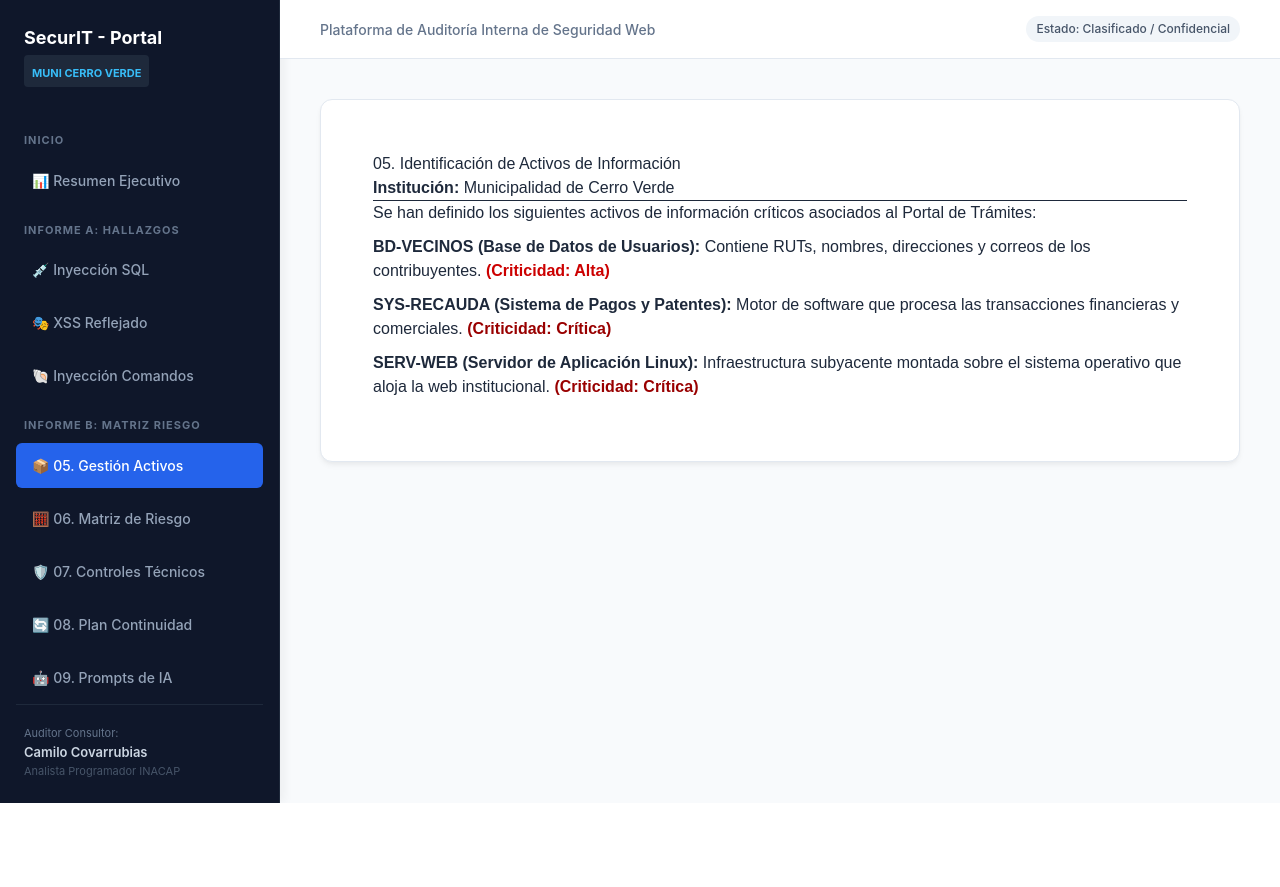
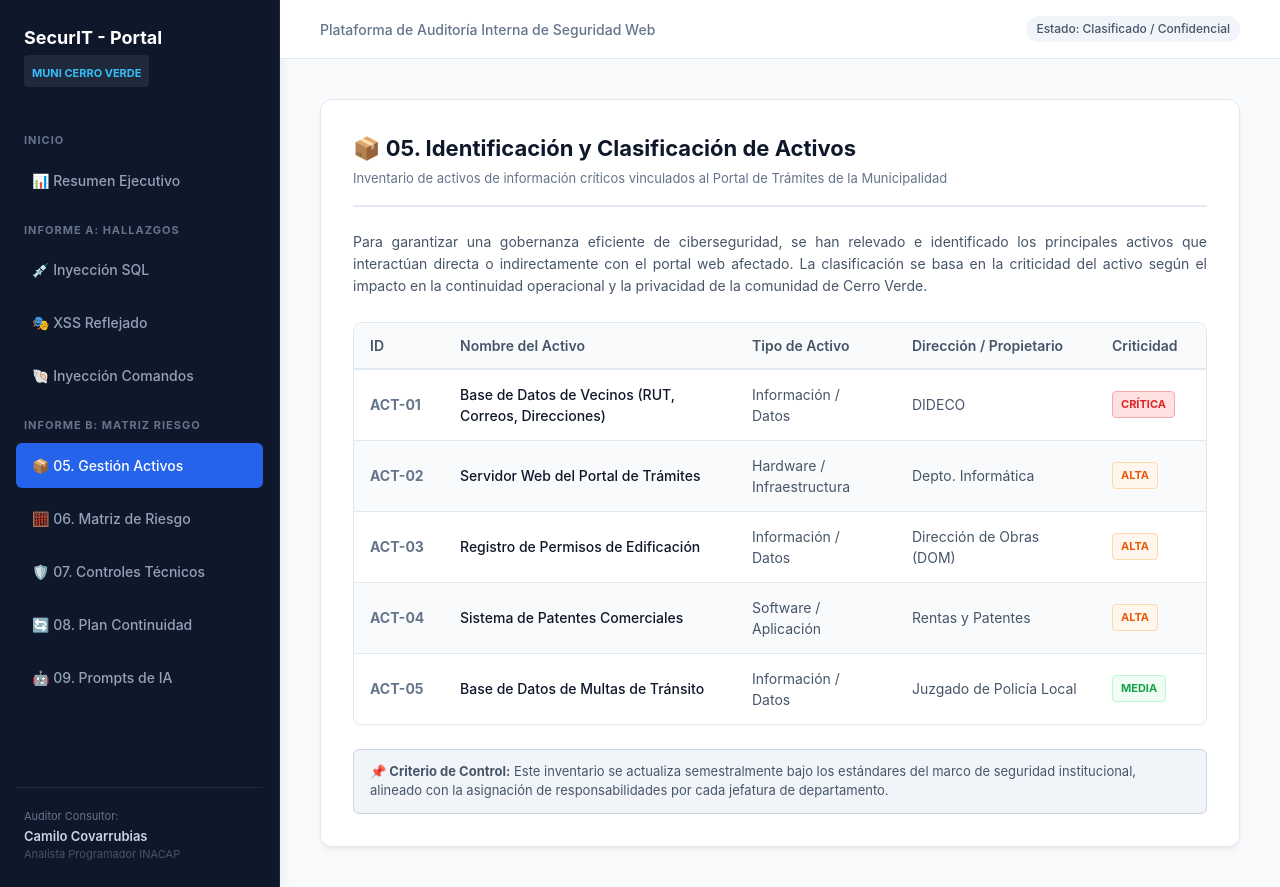
Before and after one commit to camilo15-cpu/auditoria_covcam, a React (Vite) app: page / in a window 1280 px wide. Both pictures are taken after a click on the button "📦 05. Gestión Activos". Before the commit the page ends 803 px from the top, so only its background shows below. Built offline with nearby package versions, Linux system fonts and the light colour scheme.

Commit message:
Creado el componente Activos con un inventario corporativo en tabla estilizada

```diff
--- a/src/components/Activos.jsx
+++ b/src/components/Activos.jsx
@@ -1,23 +1,97 @@
 import React from 'react';
 
 export default function Activos() {
+  // Datos del inventario de activos para Cerro Verde
+  const listaActivos = [
+    { id: 'ACT-01', nombre: 'Base de Datos de Vecinos (RUT, Correos, Direcciones)', tipo: 'Información / Datos', propietario: 'DIDECO', criticidad: 'CRÍTICA' },
+    { id: 'ACT-02', nombre: 'Servidor Web del Portal de Trámites', tipo: 'Hardware / Infraestructura', propietario: 'Depto. Informática', criticidad: 'ALTA' },
+    { id: 'ACT-03', nombre: 'Registro de Permisos de Edificación', tipo: 'Información / Datos', propietario: 'Dirección de Obras (DOM)', criticidad: 'ALTA' },
+    { id: 'ACT-04', nombre: 'Sistema de Patentes Comerciales', tipo: 'Software / Aplicación', propietario: 'Rentas y Patentes', criticidad: 'ALTA' },
+    { id: 'ACT-05', nombre: 'Base de Datos de Multas de Tránsito', tipo: 'Información / Datos', propietario: 'Juzgado de Policía Local', criticidad: 'MEDIA' },
+  ];
+
+  // Estilos para las celdas de criticidad
+  const getBadgeCriticidad = (nivel) => {
+    let styles = {
+      fontSize: '11px',
+      fontWeight: 'bold',
+      padding: '4px 8px',
+      borderRadius: '4px',
+      display: 'inline-block'
+    };
+    if (nivel === 'CRÍTICA') {
+      return { ...styles, backgroundColor: '#fee2e2', color: '#dc2626', border: '1px solid #fca5a5' };
+    } else if (nivel === 'ALTA') {
+      return { ...styles, backgroundColor: '#fff7ed', color: '#ea580c', border: '1px solid #fed7aa' };
+    }
+    return { ...styles, backgroundColor: '#f0fdf4', color: '#16a34a', border: '1px solid #bbf7d0' };
+  };
+
   return (
-    <div style={{ padding: '20px', fontFamily: 'Arial, sans-serif' }}>
-      <h2>05. Identificación de Activos de Información</h2>
-      <p><strong>Institución:</strong> Municipalidad de Cerro Verde</p>
-      <hr />
-      <p>Se han definido los siguientes activos de información críticos asociados al Portal de Trámites:</p>
-      <ul>
-        <li style={{ margin: '10px 0' }}>
-          <strong>BD-VECINOS (Base de Datos de Usuarios):</strong> Contiene RUTs, nombres, direcciones y correos de los contribuyentes. <span style={{ color: '#cc0000', fontWeight: 'bold' }}>(Criticidad: Alta)</span>
-        </li>
-        <li style={{ margin: '10px 0' }}>
-          <strong>SYS-RECAUDA (Sistema de Pagos y Patentes):</strong> Motor de software que procesa las transacciones financieras y comerciales. <span style={{ color: '#990000', fontWeight: 'bold' }}>(Criticidad: Crítica)</span>
-        </li>
-        <li style={{ margin: '10px 0' }}>
-          <strong>SERV-WEB (Servidor de Aplicación Linux):</strong> Infraestructura subyacente montada sobre el sistema operativo que aloja la web institucional. <span style={{ color: '#990000', fontWeight: 'bold' }}>(Criticidad: Crítica)</span>
-        </li>
-      </ul>
+    <div style={{ fontFamily: '"Inter", "Segoe UI", Arial, sans-serif', color: '#1e293b' }}>
+
+      {/* Encabezado */}
+      <div style={{ borderBottom: '2px solid #e2e8f0', paddingBottom: '16px', marginBottom: '24px' }}>
+        <h2 style={{ fontSize: '22px', fontWeight: '700', color: '#0f172a', margin: 0 }}>
+          📦 05. Identificación y Clasificación de Activos
+        </h2>
+        <p style={{ fontSize: '13px', color: '#64748b', margin: '4px 0 0 0' }}>
+          Inventario de activos de información críticos vinculados al Portal de Trámites de la Municipalidad
+        </p>
+      </div>
+
+      {/* Explicación Metodológica */}
+      <p style={{ fontSize: '14px', lineHeight: '1.6', color: '#475569', marginBottom: '24px', textAlign: 'justify' }}>
+        Para garantizar una gobernanza eficiente de ciberseguridad, se han relevado e identificado los principales
+        activos que interactúan directa o indirectamente con el portal web afectado. La clasificación se basa en la
+        criticidad del activo según el impacto en la continuidad operacional y la privacidad de la comunidad de Cerro Verde.
+      </p>
+
+      {/* Tabla de Activos Estilizada */}
+      <div style={{ overflowX: 'auto', border: '1px solid #e2e8f0', borderRadius: '8px', boxShadow: '0 1px 3px rgba(0,0,0,0.02)' }}>
+        <table style={{ width: '100%', borderCollapse: 'collapse', textAlign: 'left', fontSize: '14px' }}>
+          <thead>
+            <tr style={{ backgroundColor: '#f8fafc', borderBottom: '2px solid #e2e8f0' }}>
+              <th style={{ padding: '12px 16px', fontWeight: '600', color: '#475569', width: '90px' }}>ID</th>
+              <th style={{ padding: '12px 16px', fontWeight: '600', color: '#475569' }}>Nombre del Activo</th>
+              <th style={{ padding: '12px 16px', fontWeight: '600', color: '#475569', width: '160px' }}>Tipo de Activo</th>
+              <th style={{ padding: '12px 16px', fontWeight: '600', color: '#475569', width: '200px' }}>Dirección / Propietario</th>
+              <th style={{ padding: '12px 16px', fontWeight: '600', color: '#475569', width: '110px' }}>Criticidad</th>
+            </tr>
+          </thead>
+          <tbody>
+            {listaActivos.map((activo, index) => (
+              <tr key={activo.id} style={{
+                borderBottom: index === listaActivos.length - 1 ? 'none' : '1px solid #e2e8f0',
+                backgroundColor: index % 2 === 0 ? '#ffffff' : '#f8fafc',
+                transition: 'background-color 0.2s'
+              }}>
+                <td style={{ padding: '14px 16px', fontWeight: 'bold', color: '#64748b' }}>{activo.id}</td>
+                <td style={{ padding: '14px 16px', fontWeight: '500', color: '#0f172a' }}>{activo.nombre}</td>
+                <td style={{ padding: '14px 16px', color: '#475569' }}>{activo.tipo}</td>
+                <td style={{ padding: '14px 16px', color: '#475569' }}>{activo.propietario}</td>
+                <td style={{ padding: '14px 16px' }}>
+                  <span style={getBadgeCriticidad(activo.criticidad)}>{activo.criticidad}</span>
+                </td>
+              </tr>
+            ))}
+          </tbody>
+        </table>
+      </div>
+
+      {/* Nota de Resguardo */}
+      <div style={{
+        marginTop: '24px',
+        backgroundColor: '#f1f5f9',
+        borderRadius: '6px',
+        padding: '12px 16px',
+        border: '1px solid #cbd5e1',
+        fontSize: '13px',
+        color: '#475569'
+      }}>
+        <strong>📌 Criterio de Control:</strong> Este inventario se actualiza semestralmente bajo los estándares del marco de seguridad institucional, alineado con la asignación de responsabilidades por cada jefatura de departamento.
+      </div>
+
     </div>
   );
 }
```
